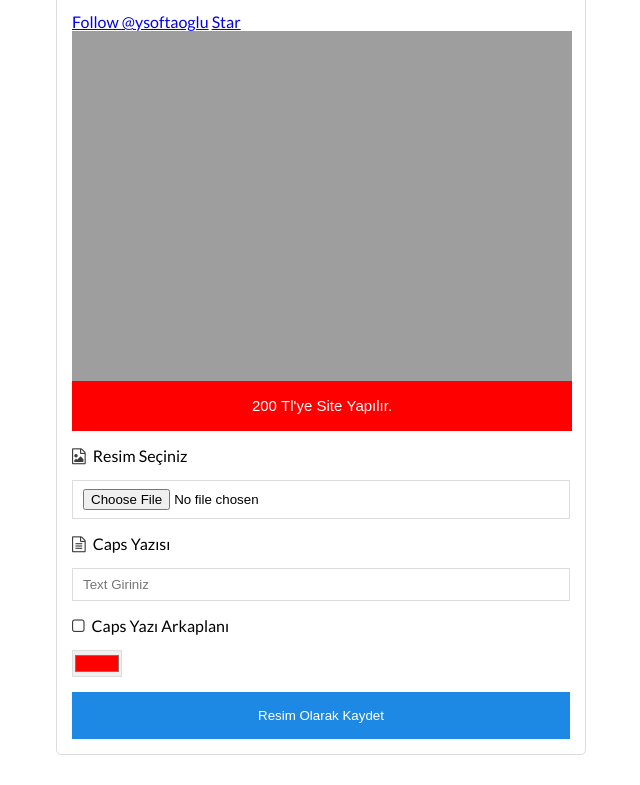
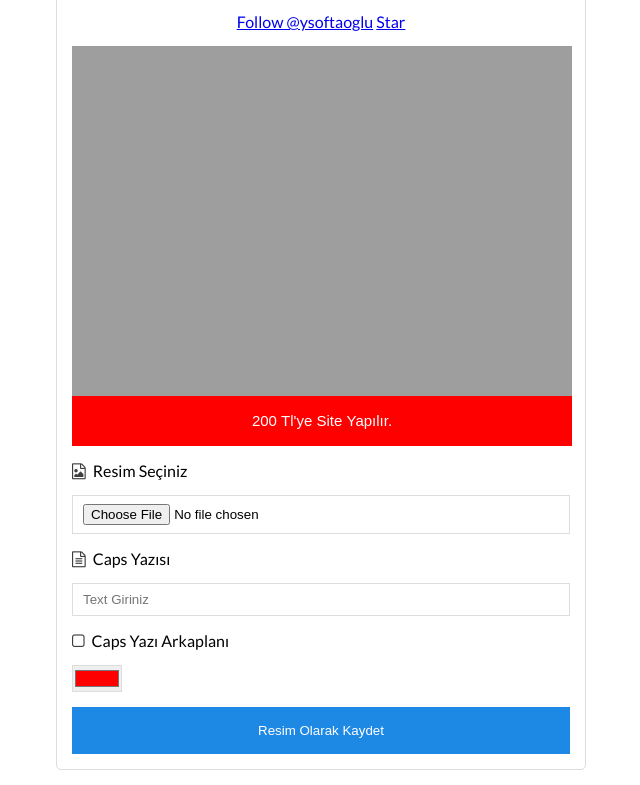
Before and after one commit to ysoftaoglu/CapsGenerator, a website: page index.html in a window 1280 px wide. Shown: the part 98-883 px from the top of the page, without its empty margins (319-959 px from the left). Drawn offline with Linux system fonts and the light colour scheme.

Commit message:
Update index.html

```diff
--- a/index.html
+++ b/index.html
@@ -15,11 +15,11 @@
       <img class="app__logo-img u-block" src="https://raw.githubusercontent.com/ysoftaoglu/CapsGeneretor/master/img/logo.PNG">
       <span class="app__logo-text u-bold">Caps Generator</span>
     </div>
-    <div class="app__row">
+    <div class="app__row u-center">
       <a class="github-button" href="https://github.com/ysoftaoglu" data-style="mega" data-count-href="/ysoftaoglu/followers" data-count-api="/users/ysoftaoglu#followers" data-count-aria-label="# followers on GitHub" aria-label="Follow @ysoftaoglu on GitHub">Follow @ysoftaoglu</a>
       <a class="github-button" href="https://github.com/ysoftaoglu/CapsGeneretor" data-icon="octicon-star" data-style="mega" data-count-href="/ysoftaoglu/CapsGeneretor/stargazers" data-count-api="/repos/ysoftaoglu/CapsGeneretor#stargazers_count" data-count-aria-label="# stargazers on GitHub" aria-label="Star ysoftaoglu/CapsGeneretor on GitHub">Star</a>
     </div>
-    <canvas class="app__canvas jsCanvas" width="500" height="400"></canvas>
+    <canvas class="app__canvas jsCanvas" width="500" height="400" style="margin-top: 15px"></canvas>
     <div class="app__row">
       <label class="app__label u-block"><i class="fa fa-file-image-o app__icon"></i>Resim Seçiniz</label>
       <input type="file" class="app__input jsFileInput">
```
